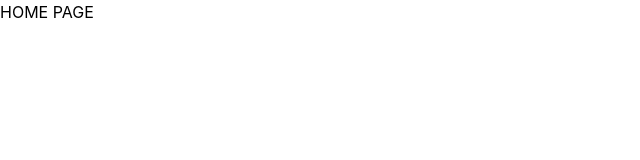
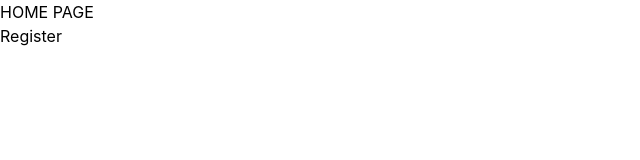
Before and after one commit to KSAdhikari008/ZTrackEx, a React app in the folder frontend/: page / in a window 1280 px wide. Shown: the top 160 px of the page, without its empty margins (0-640 px from the left). Built offline with nearby package versions, Linux system fonts and the light colour scheme; the HTML template or start-up script is replaced by a standard one.

Commit message:
Add link to registration page in Home component

```diff
--- a/frontend/src/pages/Home.jsx
+++ b/frontend/src/pages/Home.jsx
@@ -1,8 +1,13 @@
+import { Link } from "react-router";
+
 function Home() {
 
 
   return (
+   <>
     <h1>HOME PAGE</h1>
+    <Link to="/register">Register</Link>
+   </>
   );
 }
 
```
